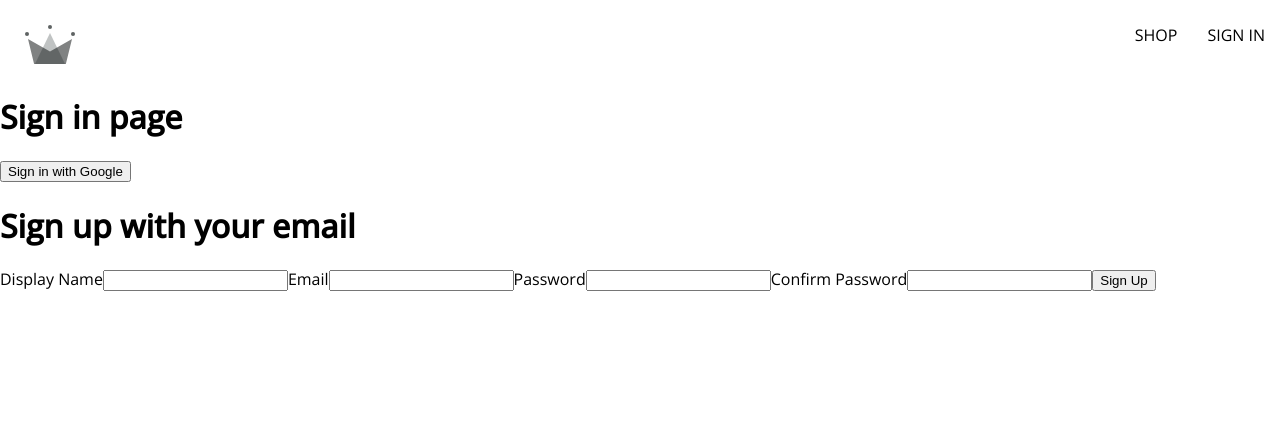
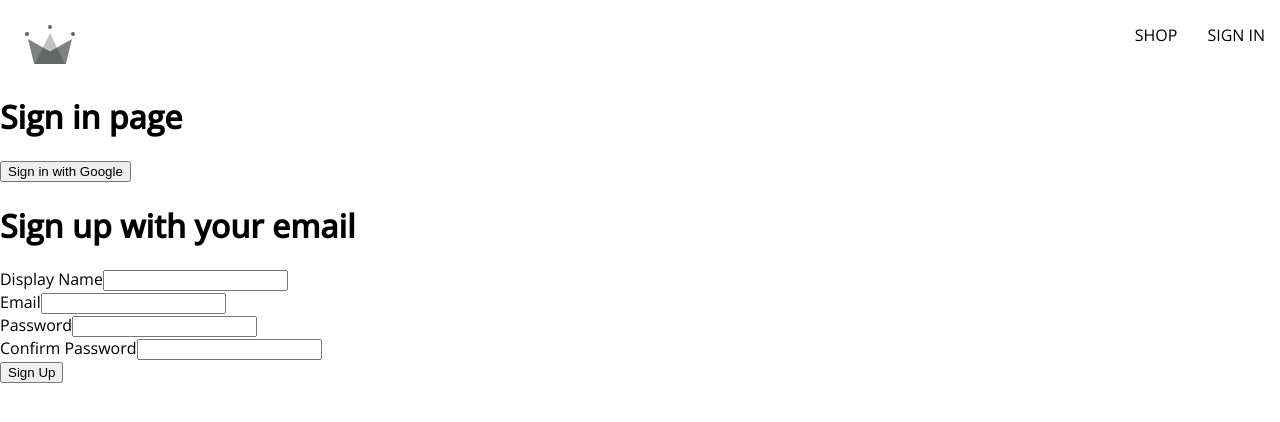
Before and after one commit to Silvery86/Clothing_Crown, a React (Create React App) app: page /sign-in in a window 1280 px wide. Shown: the top 422 px of the page. Built offline with nearby package versions, Linux system fonts and the light colour scheme.

Commit message:
separate input form to a component

```diff
--- /dev/null
+++ b/src/form-input/form-input.component.jsx
@@ -0,0 +1,10 @@
+import React from 'react'
+
+export default function FormInput  ({label, ...OtherProps}) {
+  return (
+    <div>
+      <label>{label}</label>
+      <input {...OtherProps}/>
+    </div>
+  )
+}
--- a/src/sign-up-form/sign-up-form.component.jsx
+++ b/src/sign-up-form/sign-up-form.component.jsx
@@ -1,5 +1,6 @@
 import { useState } from "react"
 import { createAuthUserWithEmailAndPassword, createUserDocumentFromAuth } from "../utils/firebase/firebase.utils"
+import FormInput from "../form-input/form-input.component"
 
 const defaultFormFields = {
     displayName: '',
@@ -43,32 +44,40 @@
     <div>
       <h1>Sign up with your email</h1>
       <form onSubmit={handleSubmit}>
-            <label>Display Name</label>
-            <input type='text'
+
+            <FormInput
+            label='Display Name'
+            type='text'
             required
             onChange={handleChange}
             name="displayName"
             value={displayName}
             />
 
-            <label>Email</label>
-            <input type='email'
+
+            <FormInput
+            label='Email'
+            type='email'
             required
             onChange={handleChange}
             name="email"
             value={email}
             />
 
-            <label>Password</label>
-            <input type='password'
+
+            <FormInput
+            label='Password'
+            type='password'
             required
             onChange={handleChange}
             name="password"
             value={password}
             />
 
-            <label>Confirm Password</label>
-            <input type='password'
+
+            <FormInput
+            label='Confirm Password'
+            type='password'
             required
             onChange={handleChange}
             name="confirmPassword"
```
Also changed, not shown: src/form-input/form-input.styles.scss (added).
